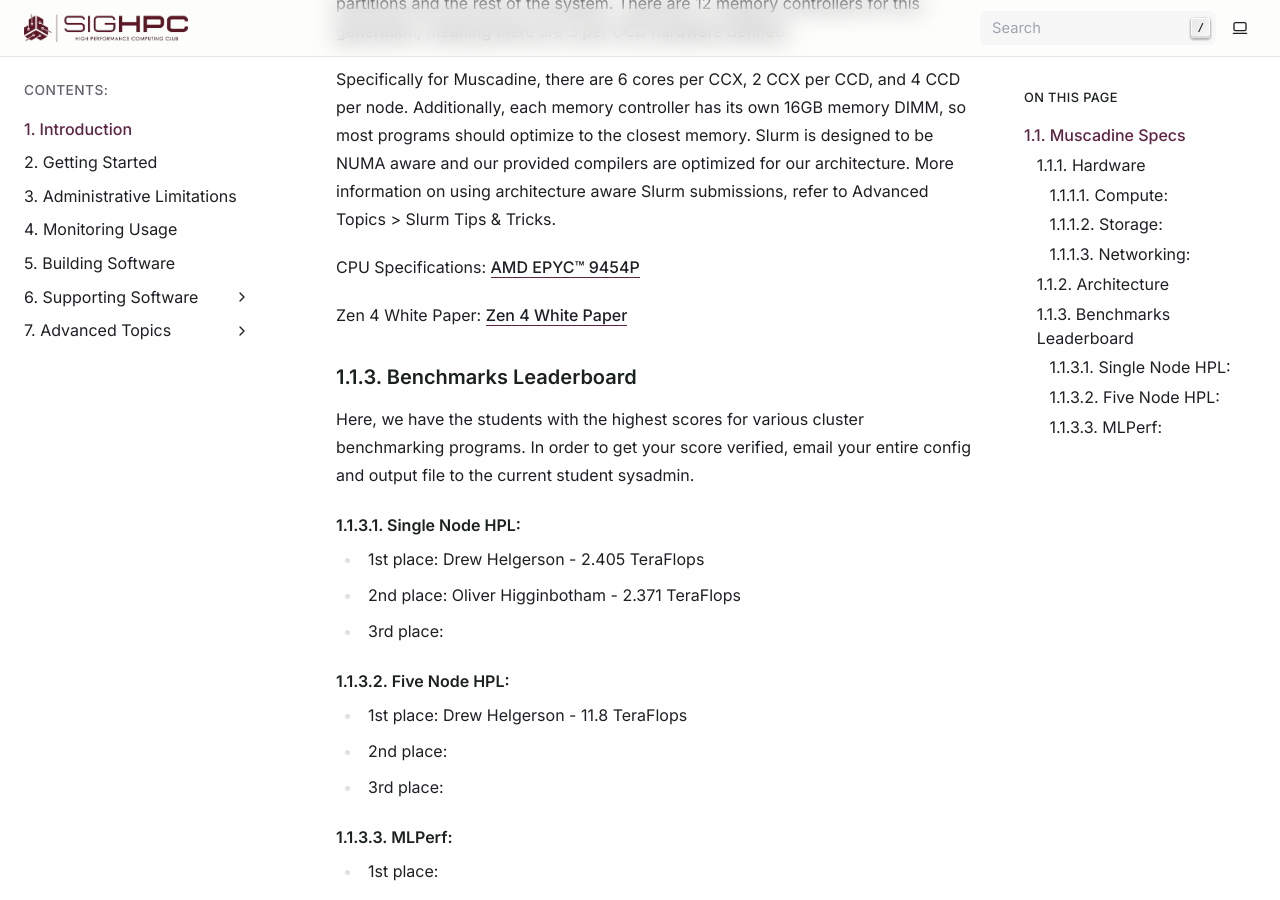
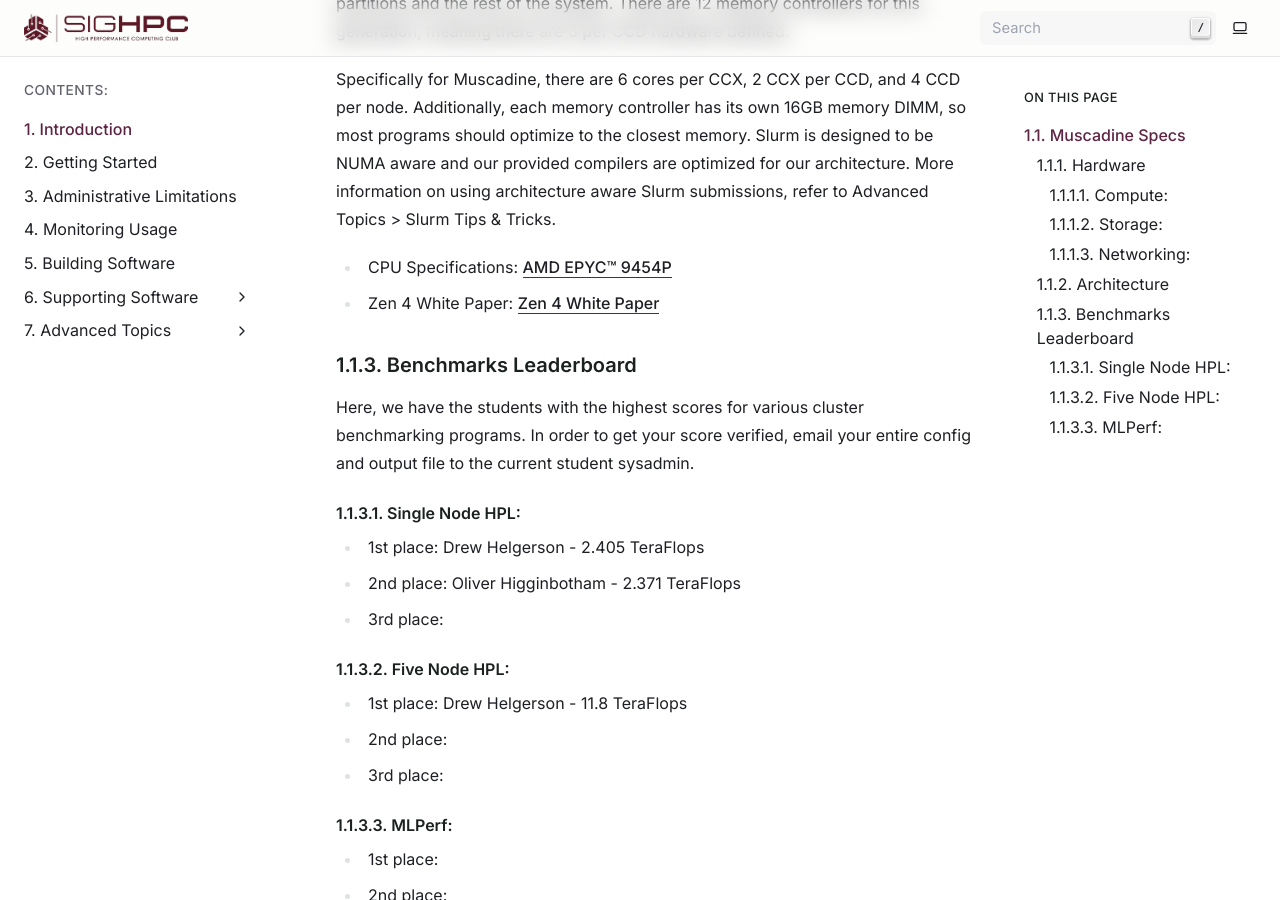
Before and after one commit to msstate-sighpc/muscadine-docs, a Sphinx documentation site: the page built from docs/introduction.md, in a window 1280 px wide and 900 px high, scrolled down 1759 px. Built offline with Sphinx 7.4.7, drawn with Linux system fonts in a browser that asks for light colours.

Commit message:
fixing new line error

```diff
--- a/docs/introduction.md
+++ b/docs/introduction.md
@@ -36,9 +36,8 @@ Muscadine uses *AMD EPYC Genoa 9454P* running AMD's Zen 4 architecture. This arc
 
 Specifically for Muscadine, there are 6 cores per CCX, 2 CCX per CCD, and 4 CCD per node. Additionally, each memory controller has its own 16GB memory DIMM, so most programs should optimize to the closest memory. Slurm is designed to be NUMA aware and our provided compilers are optimized for our architecture. More information on using architecture aware Slurm submissions, refer to Advanced Topics > Slurm Tips & Tricks.
 
-CPU Specifications: [AMD EPYC™ 9454P](https://www.amd.com/en/products/processors/server/epyc/4th-generation-9004-and-8004-series/amd-epyc-9454p.html)
-
-Zen 4 White Paper: [Zen 4 White Paper](https://www.amd.com/en/products/processors/server/epyc/4th-generation-architecture.html)
+- CPU Specifications: [AMD EPYC™ 9454P](https://www.amd.com/en/products/processors/server/epyc/4th-generation-9004-and-8004-series/amd-epyc-9454p.html)
+- Zen 4 White Paper: [Zen 4 White Paper](https://www.amd.com/en/products/processors/server/epyc/4th-generation-architecture.html)
 
 ### Benchmarks Leaderboard
 Here, we have the students with the highest scores for various cluster benchmarking programs. In order to get your score verified, email your entire config and output file to the current student sysadmin.
```
